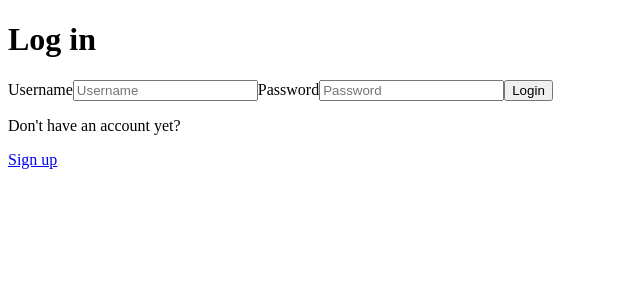
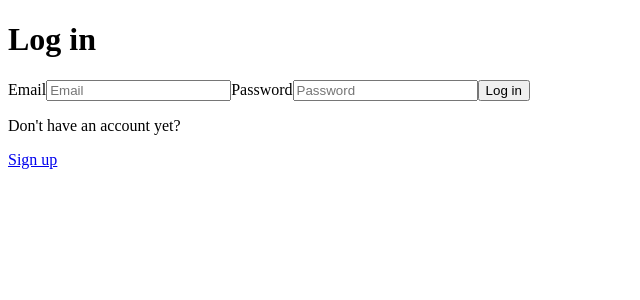
Before and after one commit to sherman0611/live-text-editor-app, a React (Create React App) app in the folder client/: page /login in a window 1280 px wide. Shown: the top 300 px of the page, without its empty margins (0-640 px from the left). Built offline with nearby package versions, Linux system fonts and the light colour scheme; the HTML template or start-up script is replaced by a standard one.

Commit message:
added login

```diff
--- a/client/src/Home.js
+++ b/client/src/Home.js
@@ -36,7 +36,7 @@ function Home() {
         let isUnique = false;
 
         while (!isUnique) {
-            newFileId = uuidV4();
+            const newFileId = uuidV4();
             const existingDocument = documents.find(doc => doc._id === newFileId);
             if (!existingDocument) {
                 isUnique = true;
--- a/client/src/Login.js
+++ b/client/src/Login.js
@@ -1,19 +1,26 @@
-import React, { useState } from 'react'
-import { Link } from "react-router-dom"
+import React, { useRef } from 'react'
+import { Link, useNavigate } from "react-router-dom"
 import axios from "axios"
 
 function Login() {
-    const [username, setUsername] = useState()
-    const [password, setPassword] = useState()
+    const emailRef = useRef()
+    const passwordRef = useRef()
+    const navigate = useNavigate()
 
     const handleSubmit = (e) => {
-        // e.preventDefault()
-        // axios.post('', {username, password})
-        // .then(result => {
-        //     console.log(result)
-        // }).catch(err => {
-        //     console.log(err)
-        // })
+        e.preventDefault()
+
+        const email = emailRef.current.value;
+        const password = passwordRef.current.value;
+
+        axios.post('http://localhost:3001/login', { email, password })
+            .then(result => {
+                if (result.data === "success") {
+                    navigate('/home')
+                }
+            }).catch(err => {
+                alert(err.response.data.message || "Log in failed");
+            });
     }
 
     return (
@@ -21,11 +28,11 @@ function Login() {
             <h1>Log in</h1>
 
             <form onSubmit={handleSubmit}>
-                <label htmlFor='username'>Username</label>
-                <input type='text' placeholder='Username' name='username' onChange={(e) => setUsername(e.target.value)} />
+                <label htmlFor='email'>Email</label>
+                <input type='text' placeholder='Email' name='email' ref={emailRef} />
                 <label htmlFor='password'>Password</label>
-                <input type='text' placeholder='Password' name='password' onChange={(e) => setPassword(e.target.value)} />
-                <button>Login</button>
+                <input type='password' placeholder='Password' name='password' ref={passwordRef} />
+                <button>Log in</button>
             </form>
 
             <p>Don't have an account yet?</p>
--- a/client/src/Signup.js
+++ b/client/src/Signup.js
@@ -1,11 +1,12 @@
 import React, { useRef } from 'react'
-import { Link } from "react-router-dom"
+import { Link, useNavigate } from "react-router-dom"
 import axios from "axios"
 
 function Signup() {
-    const emailRef = useRef();
-    const usernameRef = useRef();
-    const passwordRef = useRef();
+    const emailRef = useRef()
+    const usernameRef = useRef()
+    const passwordRef = useRef()
+    const navigate = useNavigate()
 
     const handleSubmit = (e) => {
         e.preventDefault()
@@ -14,9 +15,10 @@ function Signup() {
         const username = usernameRef.current.value;
         const password = passwordRef.current.value;
 
-        axios.post('http://localhost:3001/register', { email, username, password })
+        axios.post('http://localhost:3001/signup', { email, username, password })
             .then(result => {
                 alert("Account created successfully");
+                navigate('/login')
             }).catch(err => {
                 alert(err.response.data.message || "Account creation failed");
             });
```
Also changed, not shown: 1 other file (tests, documents, lock files or other folders).
